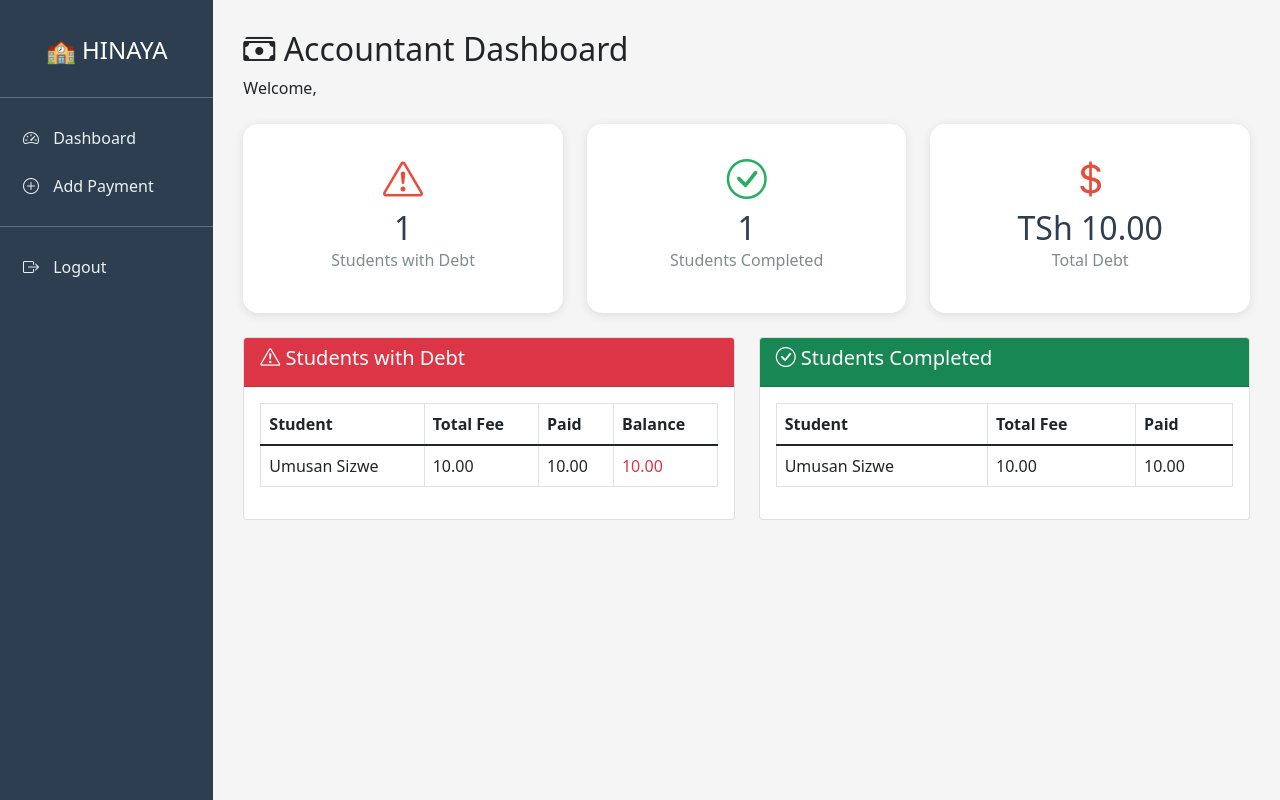
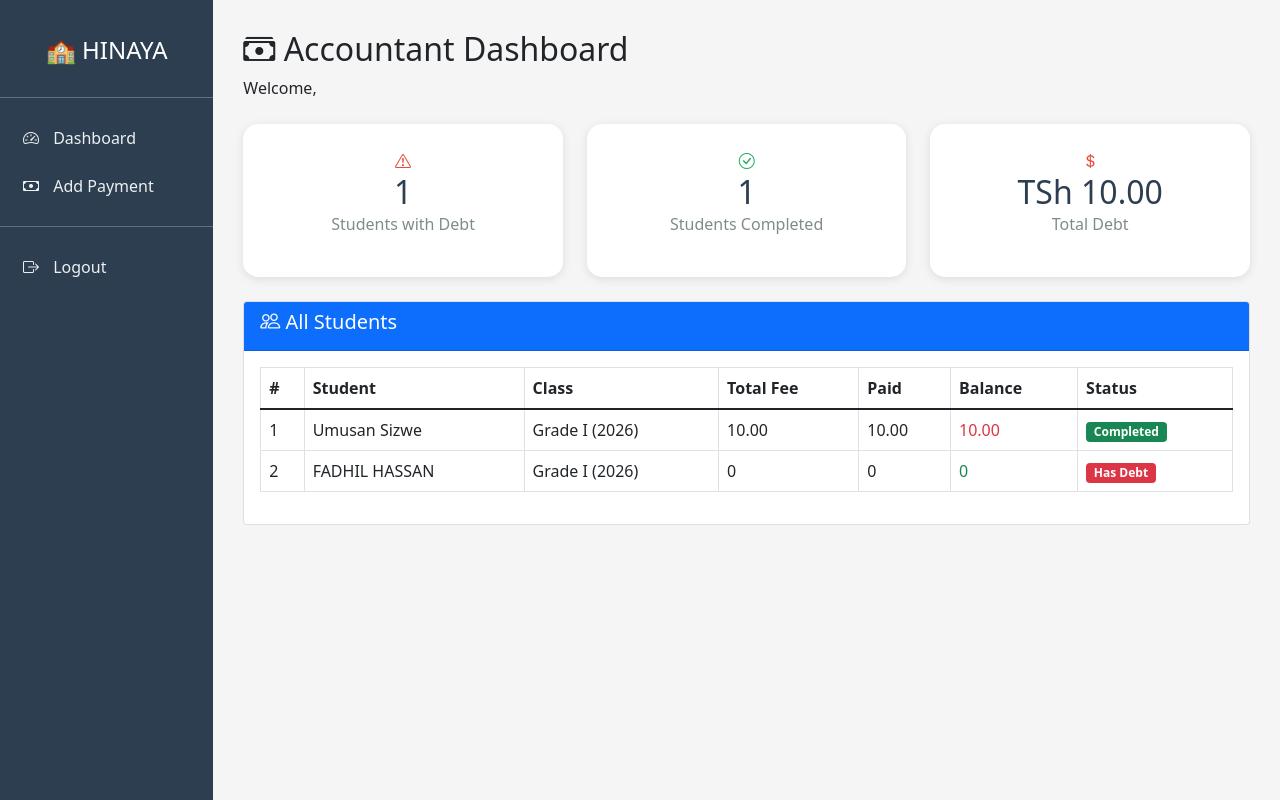
Before and after one commit to umusansizwe/hinaya_school, a Django app: page /accountant/ in a window 1280 px wide. Run offline with Django 5.2, Linux system fonts and the light colour scheme; a user stored in the database is signed in; data comes from the database, SQL or seed files in the repository; tables that the repository leaves empty hold one stand-in row (values such as "Sample post").

Commit message:
Fix accountant view all students and teacher class assigment

```diff
--- a/school/views.py
+++ b/school/views.py
@@ -211,6 +211,7 @@ def add_teacher(request):
         phone = request.POST.get('phone')
         gender = request.POST.get('gender')
         subject_ids = request.POST.getlist('subjects')
+        assigned_class_id = request.POST.get('assigned_class')
 
         # Hakikisha username haijatumika
         if User.objects.filter(username=username).exists():
@@ -226,7 +227,7 @@ def add_teacher(request):
             email=email
         )
 
-        # WEKA GROUP YA TEACHER MOJA KWA MOJA
+        # Weka Group ya Teacher
         from django.contrib.auth.models import Group
         teacher_group, created = Group.objects.get_or_create(name='Teacher')
         user.groups.add(teacher_group)
@@ -235,7 +236,8 @@ def add_teacher(request):
         teacher = Teacher.objects.create(
             user=user,
             phone=phone,
-            gender=gender
+            gender=gender,
+            assigned_class_id=assigned_class_id if assigned_class_id else None
         )
 
         # Ongeza Subjects
@@ -246,7 +248,15 @@ def add_teacher(request):
         return redirect('headmaster_teachers')
 
     subjects = Subject.objects.all()
-    return render(request, 'headmaster/add_teacher.html', {'subjects': subjects})
+    classes = Class.objects.all()
+    terms = AcademicTerm.objects.filter(is_active=True)
+
+    context = {
+        'subjects': subjects,
+        'classes': classes,
+        'terms': terms,
+    }
+    return render(request, 'headmaster/add_teacher.html', context)
 
 # ========== DELETE TEACHER ==========
 
@@ -299,8 +309,12 @@ def delete_bus(request, bus_id):
 
 @login_required
 def accountant_dashboard(request):
+    # Wanafunzi wote
+    all_students = Student.objects.all()
+
     # Wanafunzi wenye deni
     debtors = Fee.objects.filter(balance__gt=0).select_related('student')
+
     # Waliomaliza deni
     completed = Fee.objects.filter(is_completed=True).select_related('student')
 
@@ -308,6 +322,7 @@ def accountant_dashboard(request):
     total_debt = Fee.objects.aggregate(total=models.Sum('balance'))['total'] or 0
 
     context = {
+        'all_students': all_students,
         'debtors': debtors,
         'completed': completed,
         'total_debt': total_debt,
--- a/templates/accountant/dashboard.html
+++ b/templates/accountant/dashboard.html
@@ -21,7 +21,7 @@
         }
         .sidebar a:hover {
             background: #34495e;
-            border-left: 3px solid #3498db;
+            border-left: 3px solid #27ae60;
         }
         .sidebar a i { margin-right: 10px; }
         .main-content { padding: 30px; }
@@ -34,7 +34,6 @@
         }
         .stat-card h2 { margin: 0; color: #2c3e50; }
         .stat-card p { color: #7f8c8d; }
-        .stat-card .icon { font-size: 2.5rem; }
         .debt { color: #e74c3c; }
         .paid { color: #27ae60; }
     </style>
@@ -50,7 +49,7 @@
                     <i class="bi bi-speedometer2"></i> Dashboard
                 </a>
                 <a href="/accountant/add_payment/">
-                    <i class="bi bi-plus-circle"></i> Add Payment
+                    <i class="bi bi-cash"></i> Add Payment
                 </a>
                 <hr>
                 <a href="/logout/">
@@ -66,91 +65,74 @@
                 <div class="row mt-4">
                     <div class="col-md-4">
                         <div class="stat-card">
-                            <div class="icon debt"><i class="bi bi-exclamation-triangle"></i></div>
+                            <div class="debt"><i class="bi bi-exclamation-triangle"></i></div>
                             <h2>{{ debtor_count }}</h2>
                             <p>Students with Debt</p>
                         </div>
                     </div>
                     <div class="col-md-4">
                         <div class="stat-card">
-                            <div class="icon paid"><i class="bi bi-check-circle"></i></div>
+                            <div class="paid"><i class="bi bi-check-circle"></i></div>
                             <h2>{{ completed_count }}</h2>
                             <p>Students Completed</p>
                         </div>
                     </div>
                     <div class="col-md-4">
                         <div class="stat-card">
-                            <div class="icon debt"><i class="bi bi-currency-dollar"></i></div>
+                            <div class="debt"><i class="bi bi-currency-dollar"></i></div>
                             <h2>TSh {{ total_debt|floatformat:2 }}</h2>
                             <p>Total Debt</p>
                         </div>
                     </div>
                 </div>
 
-                <div class="row mt-4">
-                    <div class="col-md-6">
+                <!-- Orodha ya Wanafunzi Wote -->
+                <div class="mt-4">
                     <div class="card">
-                            <div class="card-header bg-danger text-white">
-                                <h5><i class="bi bi-exclamation-triangle"></i> Students with Debt</h5>
+                        <div class="card-header bg-primary text-white">
+                            <h5><i class="bi bi-people"></i> All Students</h5>
                         </div>
                         <div class="card-body">
-                                {% if debtors %}
                             <table class="table table-bordered">
                                 <thead>
                                     <tr>
+                                        <th>#</th>
                                         <th>Student</th>
+                                        <th>Class</th>
                                         <th>Total Fee</th>
                                         <th>Paid</th>
                                         <th>Balance</th>
+                                        <th>Status</th>
                                     </tr>
                                 </thead>
                                 <tbody>
-                                        {% for fee in debtors %}
+                                    {% for student in all_students %}
                                     <tr>
-                                            <td>{{ fee.student.first_name }} {{ fee.student.last_name }}</td>
-                                            <td>{{ fee.total_fee }}</td>
-                                            <td>{{ fee.amount_paid }}</td>
-                                            <td class="text-danger">{{ fee.balance }}</td>
+                                        <td>{{ forloop.counter }}</td>
+                                        <td>{{ student.first_name }} {{ student.last_name }}</td>
+                                        <td>{{ student.current_class }}</td>
+                                        {% with fee=student.fee_set.first %}
+                                            <td>{{ fee.total_fee|default:"0" }}</td>
+                                            <td>{{ fee.amount_paid|default:"0" }}</td>
+                                            <td class="{% if fee.balance > 0 %}text-danger{% else %}text-success{% endif %}">
+                                                {{ fee.balance|default:"0" }}
+                                            </td>
+                                            <td>
+                                                {% if fee.is_completed %}
+                                                    <span class="badge bg-success">Completed</span>
+                                                {% else %}
+                                                    <span class="badge bg-danger">Has Debt</span>
+                                                {% endif %}
+                                            </td>
+                                        {% endwith %}
+                                    </tr>
+                                    {% empty %}
+                                    <tr>
+                                        <td colspan="7" class="text-center">No students yet.</td>
                                     </tr>
                                     {% endfor %}
                                 </tbody>
                             </table>
-                                {% else %}
-                                <p class="text-success">All students have cleared their fees! 🎉</p>
-                                {% endif %}
-                            </div>
-                        </div>
-                    </div>
-
-                    <div class="col-md-6">
-                        <div class="card">
-                            <div class="card-header bg-success text-white">
-                                <h5><i class="bi bi-check-circle"></i> Students Completed</h5>
-                            </div>
-                            <div class="card-body">
-                                {% if completed %}
-                                <table class="table table-bordered">
-                                    <thead>
-                                        <tr>
-                                            <th>Student</th>
-                                            <th>Total Fee</th>
-                                            <th>Paid</th>
-                                        </tr>
-                                    </thead>
-                                    <tbody>
-                                        {% for fee in completed %}
-                                        <tr>
-                                            <td>{{ fee.student.first_name }} {{ fee.student.last_name }}</td>
-                                            <td>{{ fee.total_fee }}</td>
-                                            <td>{{ fee.amount_paid }}</td>
-                                        </tr>
-                                        {% endfor %}
-                                    </tbody>
-                                </table>
-                                {% else %}
-                                <p class="text-muted">No students have completed payments yet.</p>
-                                {% endif %}
-                            </div>
                         </div>
                     </div>
                 </div>
```
Also changed, not shown: templates/headmaster/add_teacher.html (+26 -1 lines). Lines whose indentation alone changed are shown as unchanged.
